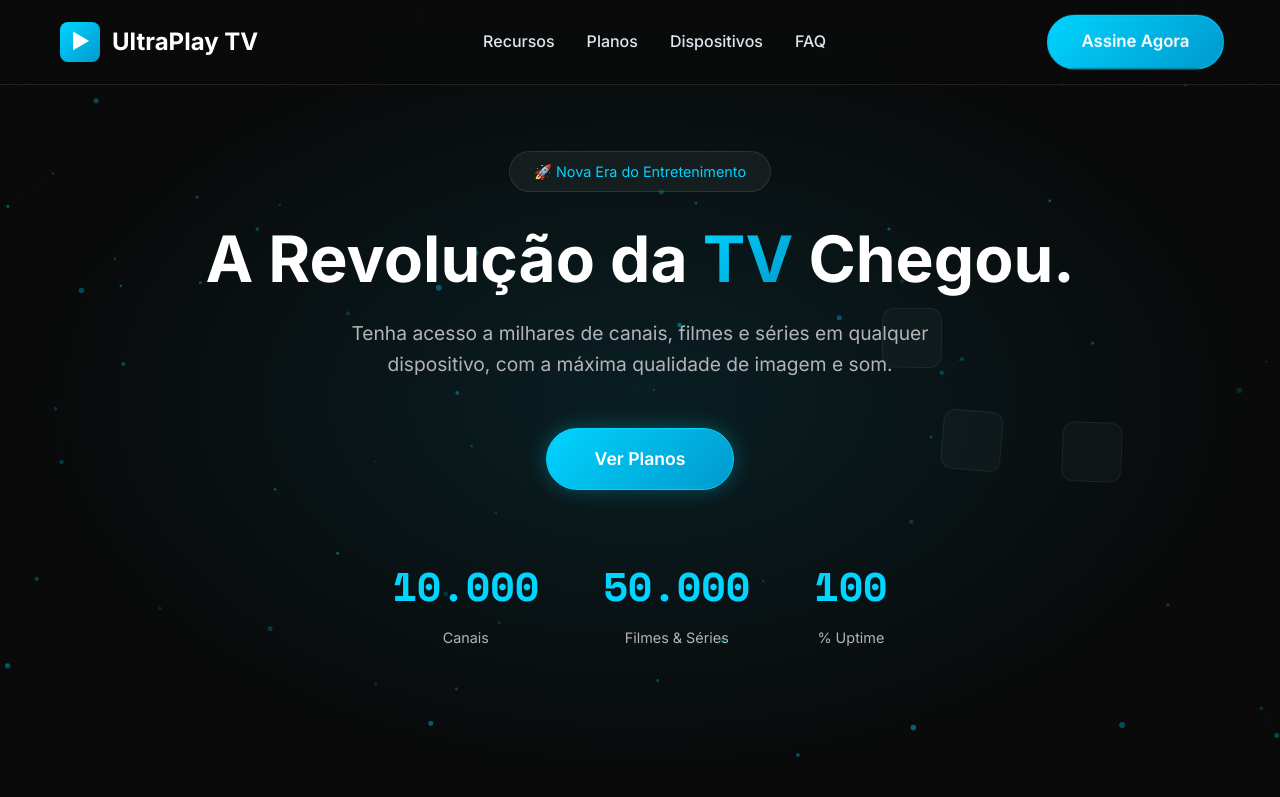
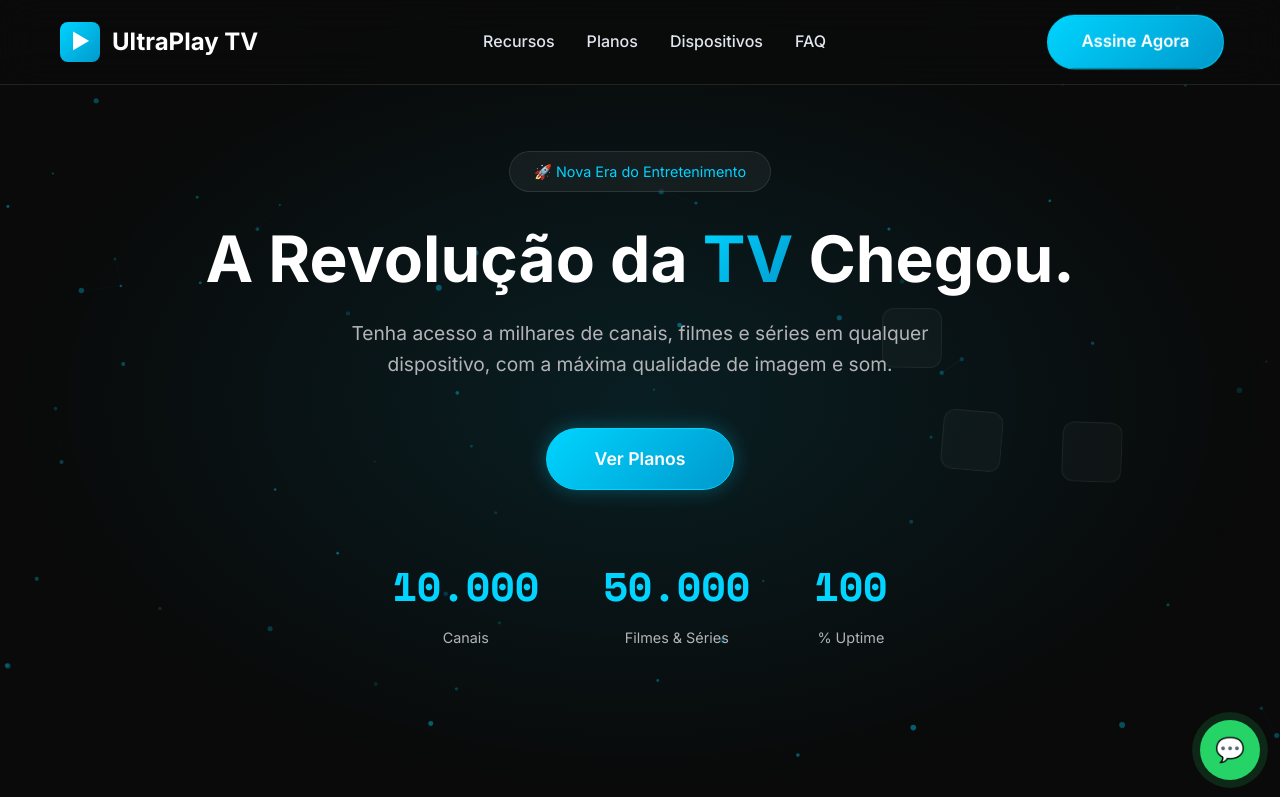
Before and after one commit to hotzao951/UltraPlayTV, a plain HTML site: page index.html in a window 1280 px wide. Shown: the top 797 px of the page. Drawn offline with nearby package versions, Linux system fonts and the light colour scheme.

Commit message:
Atualização do site

```diff
--- a/index.html
+++ b/index.html
@@ -51,7 +51,6 @@
                         <span>Ver Planos</span>
                         <div class="btn-particles"></div>
                     </a>
-
                 </div>
                 <div class="hero-stats animate-on-scroll">
                     <div class="stat-item">
@@ -218,7 +217,7 @@
             </div>
         </section>
 
-<section id="plans" class="plans-section">
+        <section id="plans" class="plans-section">
             <div class="container">
                 <div class="section-header animate-on-scroll">
                     <h2>Planos que cabem no seu <span class="gradient-text">bolso</span></h2>
@@ -449,6 +448,9 @@
         </div>
     </footer>
 
+    <!-- WhatsApp Float Button -->
+    <a href="https://api.whatsapp.com/message/UQDMRETZEITZN1" target="_blank" class="whatsapp-float" title="Fale conosco no WhatsApp"></a>
+
     <script src="script.js"></script>
 </body>
 </html>
--- a/style.css
+++ b/style.css
@@ -313,6 +313,51 @@ nav {
 
 .btn:hover .btn-shimmer {
     left: 100%;
+}
+
+/* WhatsApp Float Button */
+.whatsapp-float {
+    position: fixed;
+    width: 60px;
+    height: 60px;
+    bottom: 20px;
+    right: 20px;
+    background: #25D366;
+    color: white;
+    border-radius: 50px;
+    text-align: center;
+    font-size: 30px;
+    box-shadow: 2px 2px 3px #999;
+    z-index: 1000;
+    display: flex;
+    align-items: center;
+    justify-content: center;
+    transition: all 0.3s ease;
+    text-decoration: none;
+    animation: pulse-whatsapp 2s infinite;
+}
+
+.whatsapp-float:hover {
+    background: #20BA55;
+    transform: scale(1.1);
+    box-shadow: 0 0 20px rgba(37, 211, 102, 0.5);
+}
+
+.whatsapp-float::before {
+    content: '💬';
+    font-size: 24px;
+}
+
+@keyframes pulse-whatsapp {
+    0% {
+        box-shadow: 0 0 0 0 rgba(37, 211, 102, 0.7);
+    }
+    70% {
+        box-shadow: 0 0 0 10px rgba(37, 211, 102, 0);
+    }
+    100% {
+        box-shadow: 0 0 0 0 rgba(37, 211, 102, 0);
+    }
 }
 
 /* Hero Section */
```
